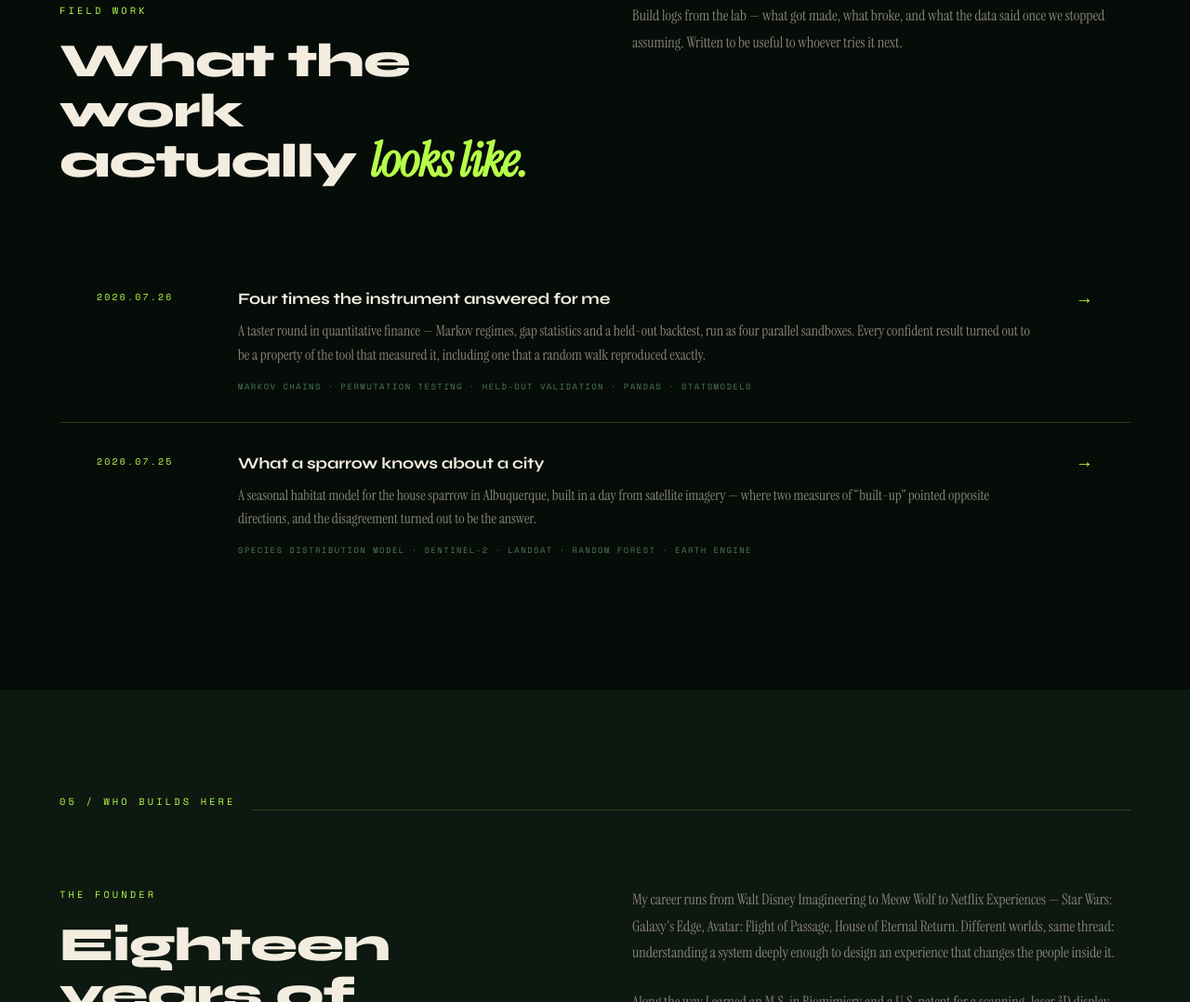
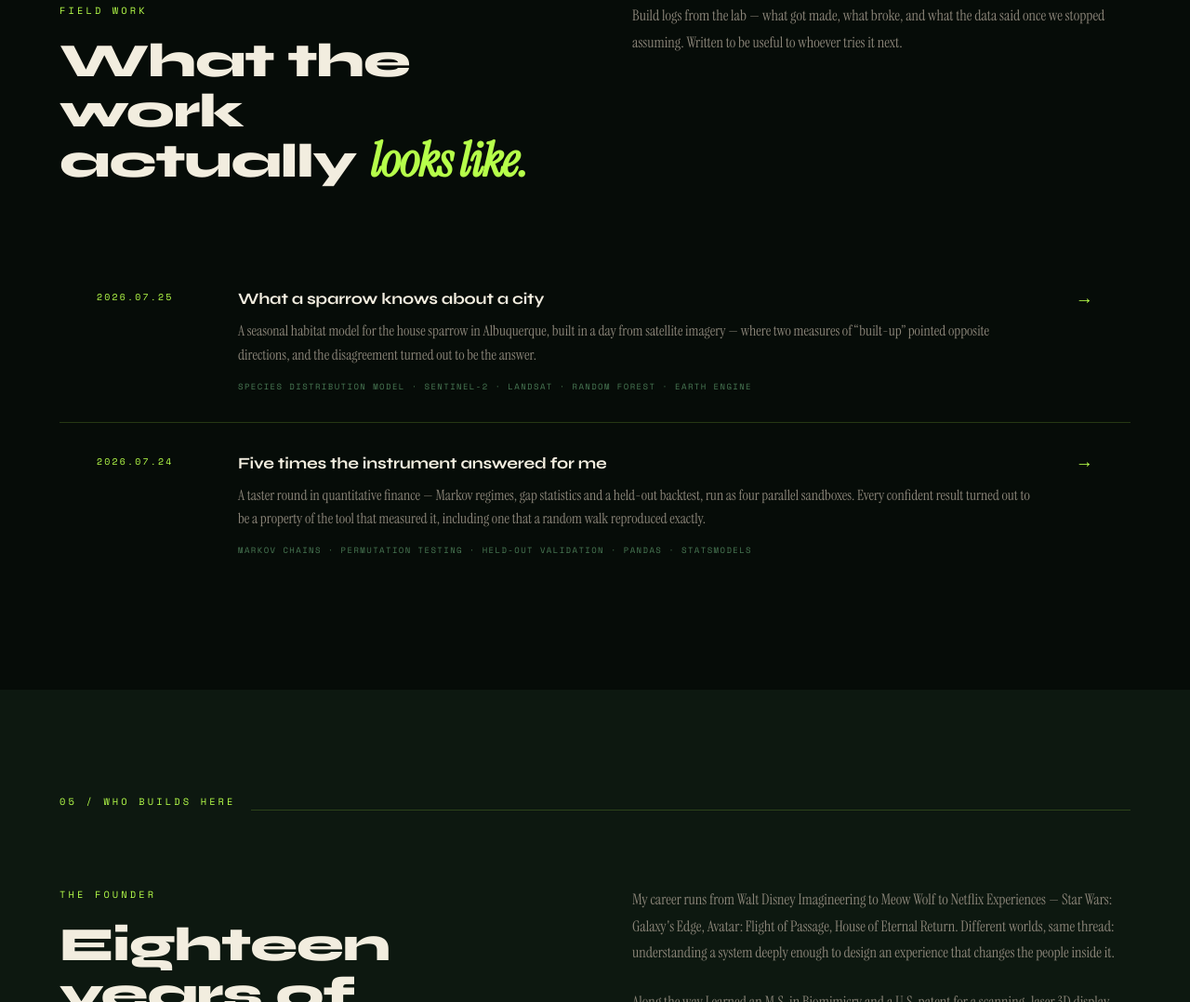
Before and after one commit to genellzuciya-dev/nexuslabspace, a plain HTML site: page index.html in a window 1280 px wide. Shown: the part 4311-5389 px from the top of the page at 93% size. Drawn offline with nearby package versions, Linux system fonts and the light colour scheme.

Commit message:
Add files via upload

```diff
--- a/index.html
+++ b/index.html
@@ -566,22 +566,22 @@ footer { padding:2rem 4rem; border-top:1px solid var(--border); display:flex; al
          below and paste it here. Newest goes FIRST.
          ============================================================ -->
 
-    <a class="case-item" href="markets-case-study.html" target="_blank" rel="noopener">
-      <span class="case-date">2026.07.26</span>
-      <span>
-        <span class="case-title">Four times the instrument answered for me</span>
-        <span class="case-desc">A taster round in quantitative finance &mdash; Markov regimes, gap statistics and a held-out backtest, run as four parallel sandboxes. Every confident result turned out to be a property of the tool that measured it, including one that a random walk reproduced exactly.</span>
-        <span class="case-tags">Markov chains &middot; Permutation testing &middot; Held-out validation &middot; pandas &middot; statsmodels</span>
-      </span>
-      <span class="case-arrow">&rarr;</span>
-    </a>
-
     <a class="case-item" href="https://genellzuciya-dev.github.io/housesparrow/sparrow-case-study.html" target="_blank" rel="noopener">
       <span class="case-date">2026.07.25</span>
       <span>
         <span class="case-title">What a sparrow knows about a city</span>
         <span class="case-desc">A seasonal habitat model for the house sparrow in Albuquerque, built in a day from satellite imagery &mdash; where two measures of &ldquo;built-up&rdquo; pointed opposite directions, and the disagreement turned out to be the answer.</span>
         <span class="case-tags">Species distribution model &middot; Sentinel-2 &middot; Landsat &middot; Random Forest &middot; Earth Engine</span>
+      </span>
+      <span class="case-arrow">&rarr;</span>
+    </a>
+
+    <a class="case-item" href="https://genellzuciya-dev.github.io/quantresearchv1/markets-case-study.html" target="_blank" rel="noopener">
+      <span class="case-date">2026.07.24</span>
+      <span>
+        <span class="case-title">Five times the instrument answered for me</span>
+        <span class="case-desc">A taster round in quantitative finance &mdash; Markov regimes, gap statistics and a held-out backtest, run as four parallel sandboxes. Every confident result turned out to be a property of the tool that measured it, including one that a random walk reproduced exactly.</span>
+        <span class="case-tags">Markov chains &middot; Permutation testing &middot; Held-out validation &middot; pandas &middot; statsmodels</span>
       </span>
       <span class="case-arrow">&rarr;</span>
     </a>
```
